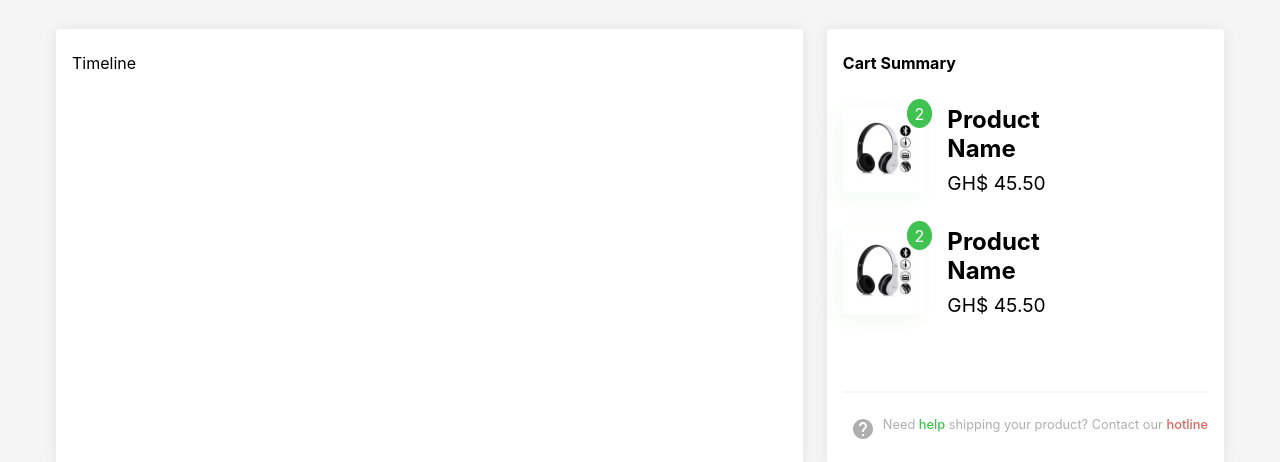
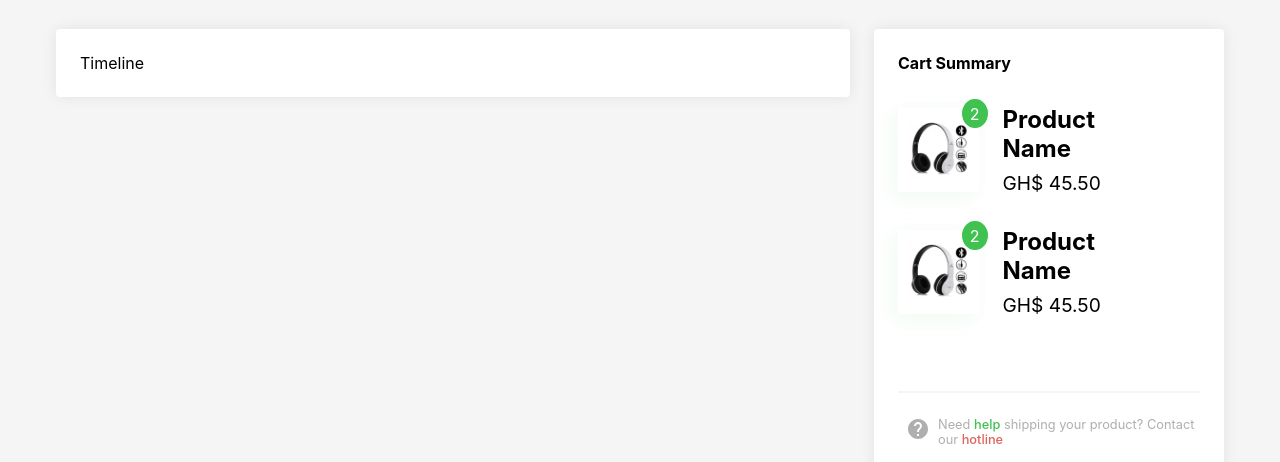
Before and after one commit to Obitrim/soko-internship, a React app in the folder client/: page /cart in a window 1280 px wide. Shown: the part 63-525 px from the top of the page. Built offline with nearby package versions, Linux system fonts and the light colour scheme.

Commit message:
refactored styles

```diff
--- a/client/src/views/Cart/Cart.css
+++ b/client/src/views/Cart/Cart.css
@@ -7,7 +7,11 @@
 	background-color: var(--light);
 	border-radius: var(--b-radius);
 	box-shadow: 0 0 15px rgba(0, 0, 0, 0.08);
-	padding: 1.5rem 1rem;
+	padding: 1.5rem;
+}
+
+.CartView__CartSummary {
+	max-width: 350px;
 }
 
 .CartView__Divider {
@@ -49,6 +53,7 @@
 	.CartView .Container {
 		display: flex;
 		flex-direction: row-reverse;
+		align-items: flex-start;
 		justify-content: space-between;
 	}
 
```
